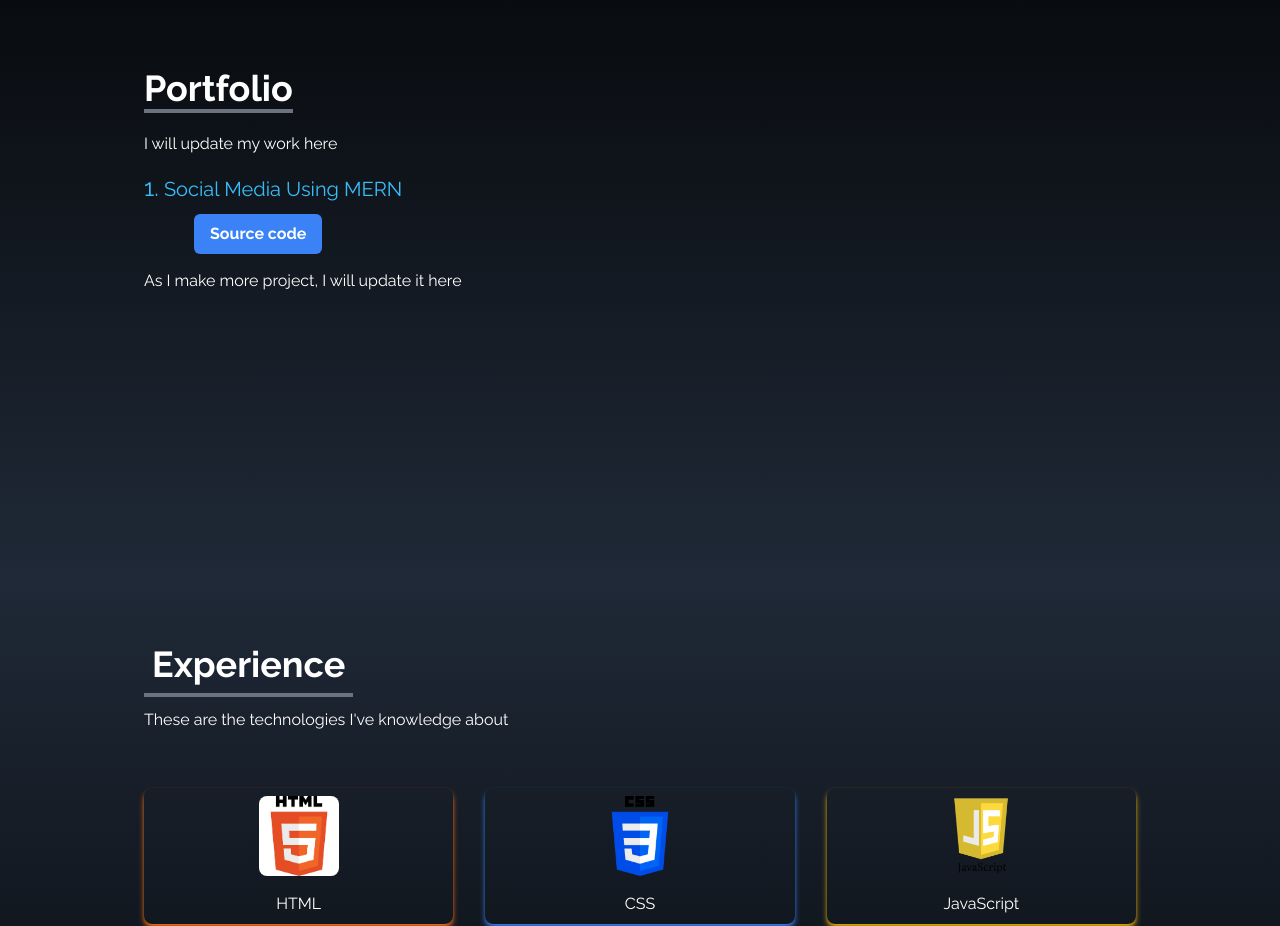
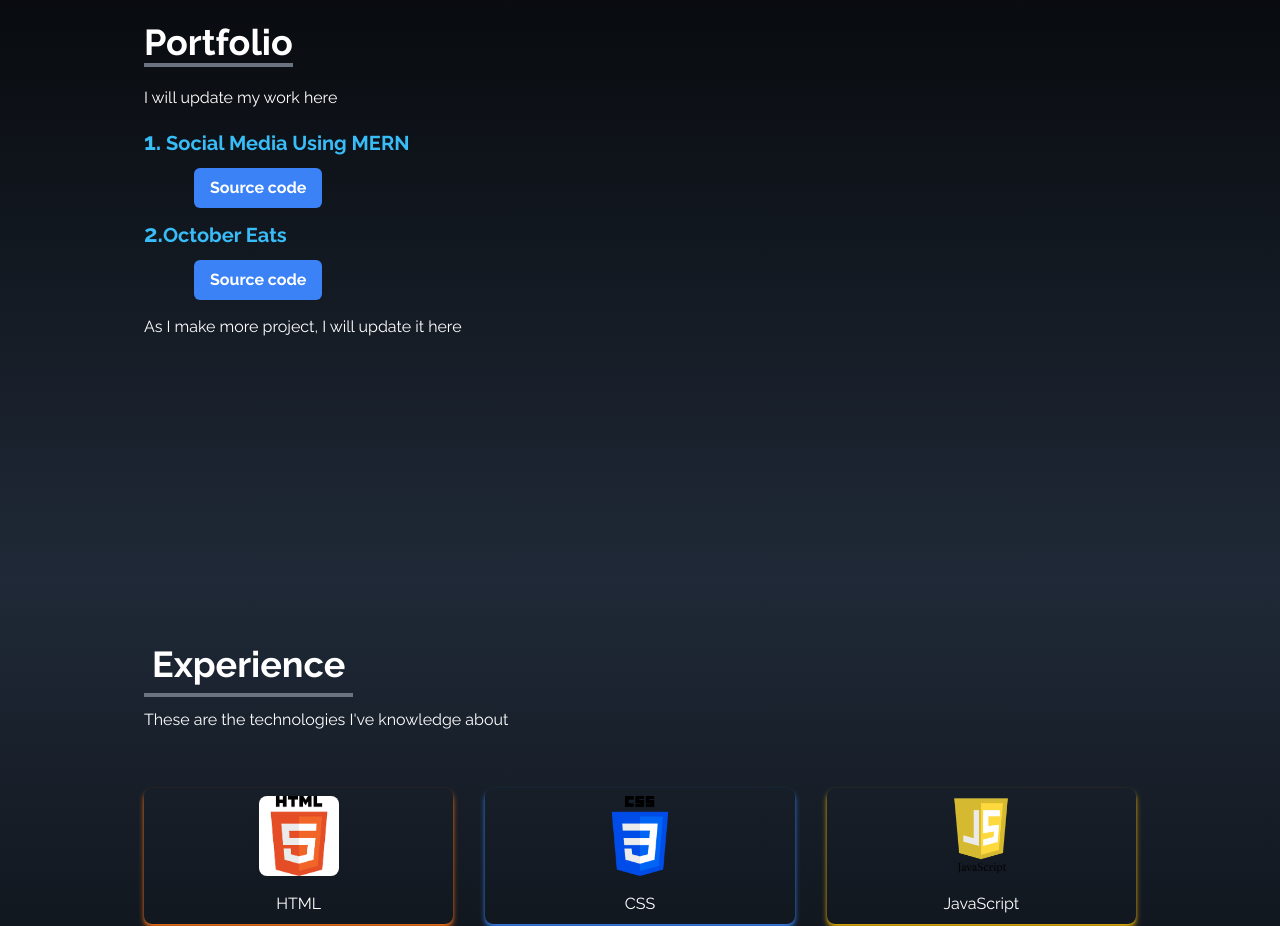
Before and after one commit to 22algodaddy/Portfolio, a React (Create React App) app: page / in a window 1280 px wide. Shown: the part 1340-2266 px from the top of the page. Built offline with nearby package versions, Linux system fonts and the light colour scheme.

Commit message:
Added October Eats Project

```diff
--- a/src/Components/Portfolio/portfolio.jsx
+++ b/src/Components/Portfolio/portfolio.jsx
@@ -8,12 +8,19 @@ export default function Portfolio(){
                 <p className="py-6">I will update my work here </p>
                 </div>
                 <div name="projectDiv" className="-mt-[40px]">
-                    <div className="flex flex-col ">
-                        <div className="justify-self-center">
+                    <div className="flex flex-col font-bold">
+                        <div className="justify-self-center ">
                             <h2 className="text-xl text-sky-400 "><h1 className="inline text-2xl">1.</h1>  Social Media Using MERN</h2>
                             <button className="ml-[50px] bg-blue-500 hover:bg-blue-700 ext-white my-[10px]
                             font-bold py-2 px-4 rounded-md">
                                 <a href="https://github.com/22algodaddy/collegeQuora" target="__blank">Source code</a>
+                            </button>
+                        </div>
+                        <div className="justify-self-center">
+                            <h2 className="text-xl text-sky-400 "><h1 className="inline text-2xl">2.</h1>October Eats  </h2>
+                            <button className="ml-[50px] bg-blue-500 hover:bg-blue-700 ext-white my-[10px]
+                            font-bold py-2 px-4 rounded-md">
+                                <a href="https://github.com/22algodaddy/octoberEats" target="__blank">Source code</a>
                             </button>
                         </div>
                     </div>
```
